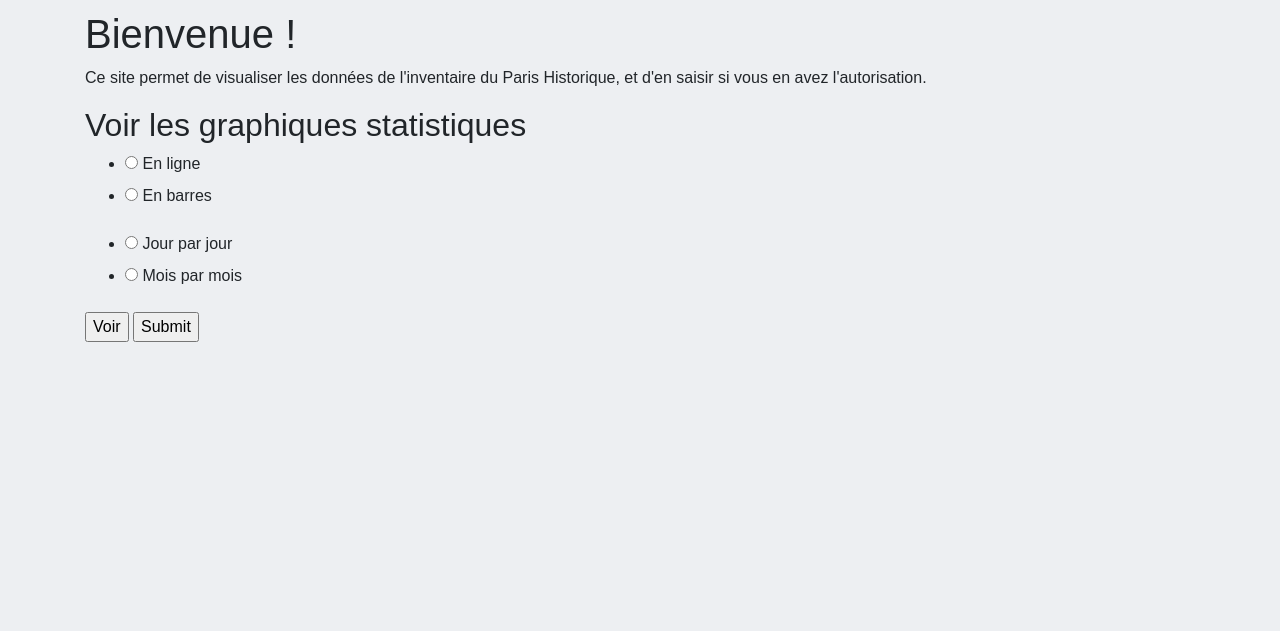
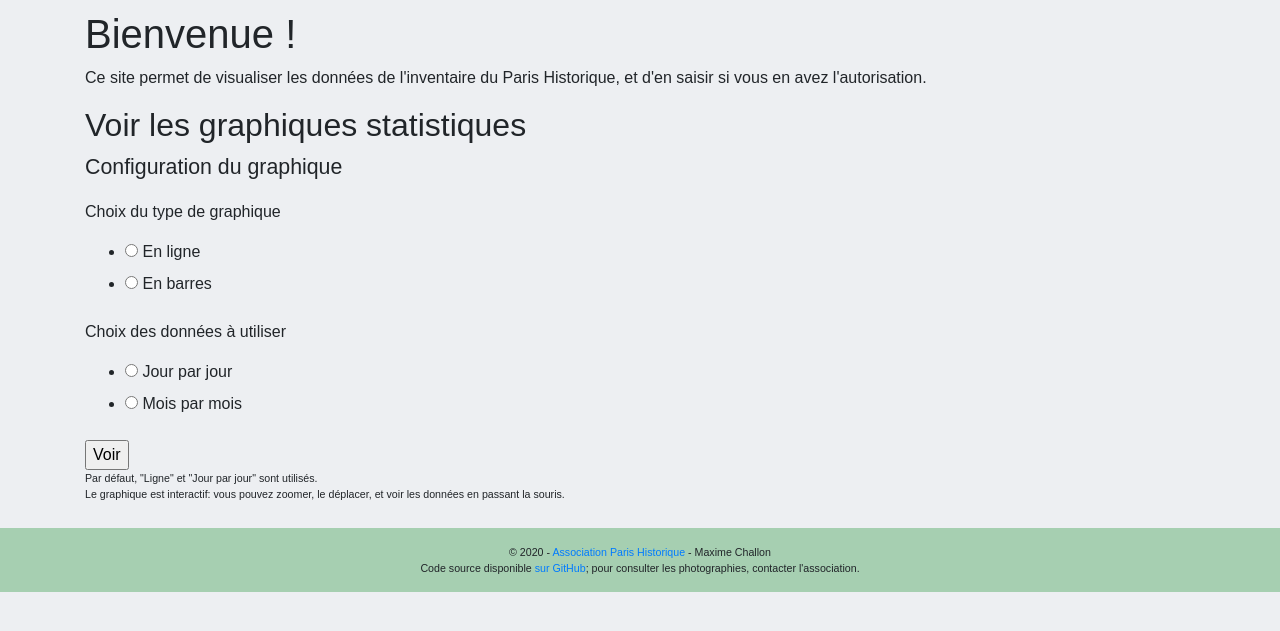
Before and after one commit to MaximeChallon/InventaireParisHistorique_webapp, a Flask app: page / in a window 1280 px wide. Shown: the part 111-742 px from the top of the page. Run offline with Flask 2, Linux system fonts and the light colour scheme; some libraries are stand-ins or nearby versions; grey boxes are pictures that could not be loaded.

Commit message:
mise en page de la page des graphiques

```diff
--- a/app/statics/css/css.css
+++ b/app/statics/css/css.css
@@ -5,6 +5,19 @@ html, body, p{
 .container{
 	margin-top: 10px;
 	margin-bottom: 10px;
+}
+
+/*footer*/
+p.footer{
+    background-color: #a6cfb1;
+    margin-top:0px;
+    margin-bottom:0px;
+}
+
+div.footer{
+    margin-top: 0px;
+    margin-bottom:0px;
+    font-size:8pt;
 }
 
 /* barre de navigation */
@@ -80,3 +93,5 @@ html, body, p{
     font-weight: bold;
     color: #CA1712;
 }
+
+/* les graphiques */
--- a/app/templates/container.html
+++ b/app/templates/container.html
@@ -45,4 +45,15 @@
         </div>
       </div>
     </body>
+<footer class="blog-footer" style="background-color: #a6cfb1">
+    <div class="container" style="padding: 1em; text-align: center">
+        <div class="footer">
+        <p class="footer">© 2020 - <a href="https://www.paris-historique.org/">Association Paris Historique</a> - Maxime Challon</p>
+            </div>
+        <div class="footer">
+        <p class="footer">Code source disponible
+            <a href="https://www.github.com/MaximeChallon/InventaireParisHistorique">sur GitHub</a>; pour consulter les photographies, contacter l'association.</p>
+    </div>
+        </div>
+</footer>
 </html>
--- a/app/templates/partials/Chart_form.html
+++ b/app/templates/partials/Chart_form.html
@@ -1,7 +1,11 @@
 <form method="post">
     {{ form.hidden_tag() }}
+    <p style="font-size:16pt;">Configuration du graphique</p>
+    <p>Choix du type de graphique</p>
     {{ form.visuel }}
+    <p>Choix des données à utiliser</p>
     {{ form.dates }}
     {{ form.submit }}
-    <input type="submit">
+    <p style="font-size:8pt;">Par défaut, "Ligne" et "Jour par jour" sont utilisés.
+        <br>Le graphique est interactif: vous pouvez zoomer, le déplacer, et voir les données en passant la souris.</p>
 </form>
```
Also changed, not shown: app/templates/pages/graphiques.html (+12 -8 lines).
